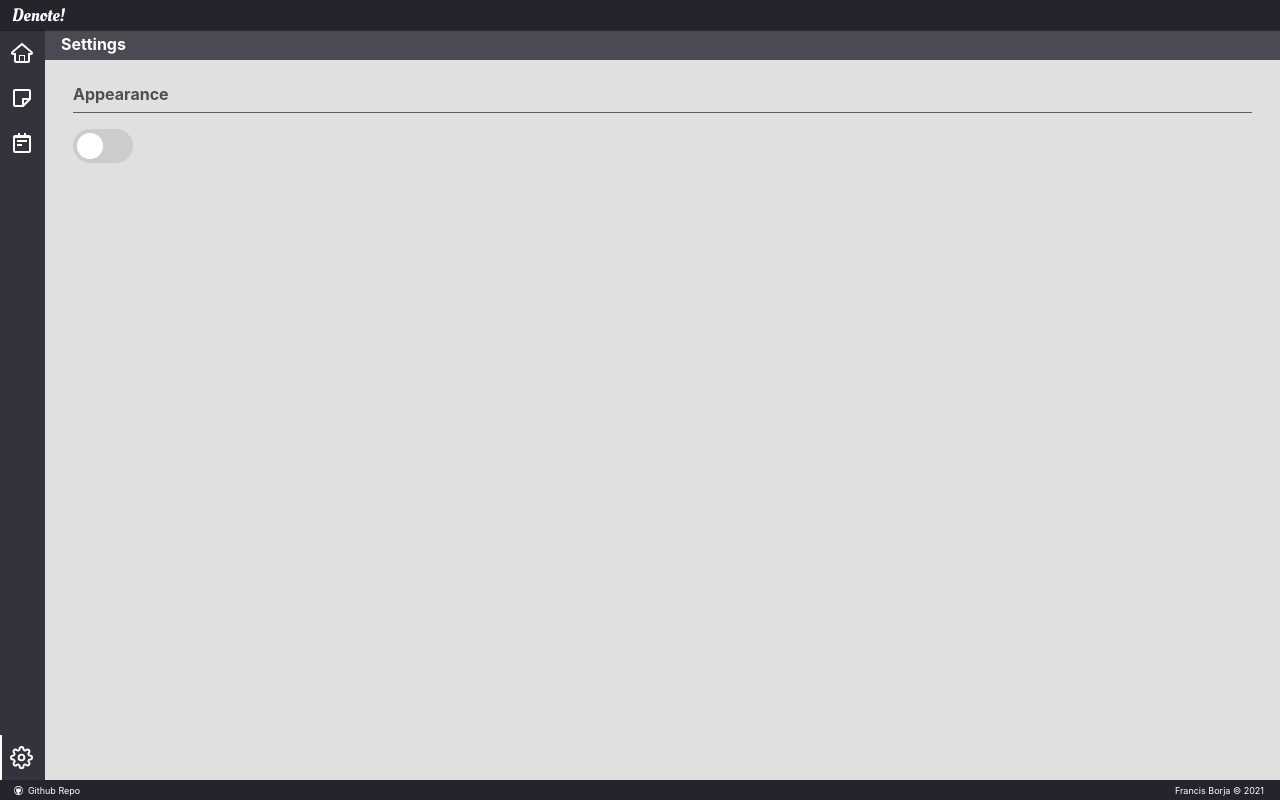
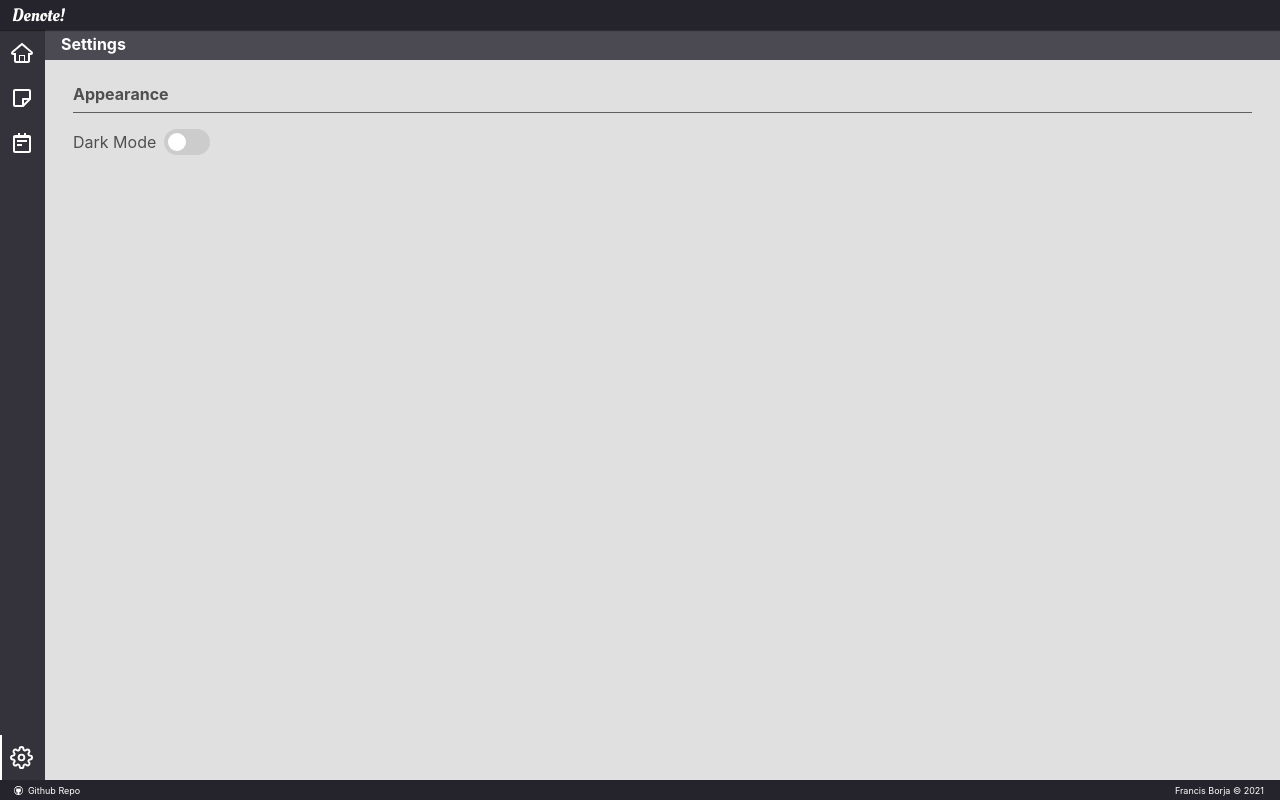
Before and after one commit to fborja44/noteworks, a React (Create React App) app in the folder client/: page /#/settings in a window 1280 px wide. Built offline with nearby package versions, Linux system fonts and the light colour scheme.

Commit message:
feat: darkmode styles

```diff
--- a/client/src/common/theme.ts
+++ b/client/src/common/theme.ts
@@ -1,35 +1,43 @@
 export interface AppTheme {
-  mainBackground: string;
-  mainTextPrimary: string;
-  mainTextSecondary: string;
-
+  main: {
+    background: string;
+    textPrimary: string;
+    textSecondary: string;
+  };
   note: {
-    noteBackground: string;
-    noteTextPrimary: string;
-    noteTextSecondary: string;
+    background: string;
+    textPrimary: string;
+    textSecondary: string;
+    borderColor: string;
   };
 }
 
 export const lightTheme: AppTheme = {
-  mainBackground: "#0E0E0",
-  mainTextPrimary: "#4f4f4f",
-  mainTextSecondary: "#000",
+  main: {
+    background: "#E0E0E0",
+    textPrimary: "#4f4f4f",
+    textSecondary: "#000",
+  },
 
   note: {
-    noteBackground: "#FFF",
-    noteTextPrimary: "#333333",
-    noteTextSecondary: "#828282",
+    background: "#FFF",
+    textPrimary: "#333333",
+    textSecondary: "#828282",
+    borderColor: "#828282",
   },
 };
 
 export const darkTheme: AppTheme = {
-  mainBackground: "#111111",
-  mainTextPrimary: "#FFF",
-  mainTextSecondary: "#EEE",
+  main: {
+    background: "#1E1E22",
+    textPrimary: "#DDD",
+    textSecondary: "#EEE",
+  },
 
   note: {
-    noteBackground: "#1F1F23",
-    noteTextPrimary: "#FFF",
-    noteTextSecondary: "#BDBDBD",
+    background: "#3C3B45",
+    textPrimary: "#DDD",
+    textSecondary: "#BDBDBD",
+    borderColor: "#5f5f5f",
   },
 };
--- a/client/src/components/App.tsx
+++ b/client/src/components/App.tsx
@@ -7,6 +7,7 @@ import { Switch, Route, useLocation } from "react-router-dom";
 /** @jsxRuntime classic */
 /** @jsx jsx */
 import { jsx, ThemeProvider } from "@emotion/react";
+import styled from "@emotion/styled";
 
 // Common imports
 import { Quicknote, Marknote } from "../common/types";
@@ -26,6 +27,11 @@ import SettingsPage from "./settings/SettingsPage";
 import "../css/app.css";
 import "../css/quicknotes.css";
 import "../css/marknotes.css";
+
+const RendererContainer = styled.div`
+  background-color: ${(props) => props.theme.main.background};
+  color: ${(props) => props.theme.main.textPrimary};
+`;
 
 /**
  * Main application component
@@ -147,8 +153,8 @@ const App = () => {
   const [appTheme, setAppTheme] = useState(lightTheme);
 
   return (
-    <div className="App">
-      <ThemeProvider theme={appTheme}>
+    <ThemeProvider theme={appTheme}>
+      <RendererContainer>
         <Header />
         <div className="app-container">
           <Sidebar selectedTab={selectedTab} setSelectedTab={setSelectedTab} />
@@ -195,8 +201,8 @@ const App = () => {
           </Switch>
         </div>
         <Footer />
-      </ThemeProvider>
-    </div>
+      </RendererContainer>
+    </ThemeProvider>
   );
 };
 
--- a/client/src/components/Section.tsx
+++ b/client/src/components/Section.tsx
@@ -18,7 +18,7 @@ export const SectionTitle = styled.h1`
   margin: 0 0 0.5em 0;
   font-size: 16px;
   font-weight: 700;
-  color: #4f4f4f;
+  color: ${(props) => props.theme.main.textPrimary};
   display: flex;
   align-items: center;
   user-select: none;
--- a/client/src/components/marknotes/MNComponent.tsx
+++ b/client/src/components/marknotes/MNComponent.tsx
@@ -20,14 +20,14 @@ import MNFooter from "./MNFooter";
 import NoteContent, { MarknoteBody } from "../notes/NoteContent";
 
 const MarknoteContainer = styled.div`
-  background-color: ${ (props) => props.theme.note.noteBackground};
+  background-color: ${ (props) => props.theme.note.background};
   margin: 0 10px 0 10px;
   width: 240px;
   height: 330px;
   justify-self: center;
   font-size: 13px;
   font-family: "Source Sans Pro", sans-serif !important;
-  border: 1px solid #828282;
+  border: 1px solid ${ (props) => props.theme.note.borderColor};
 
   &:hover {
     border: 1px solid #26a7fd;
--- a/client/src/components/notes/NoteContent.tsx
+++ b/client/src/components/notes/NoteContent.tsx
@@ -8,13 +8,13 @@ import styled from "@emotion/styled";
 export const MarknoteBody = styled.div`
   height: 100%;
   padding: 0.5rem;
-  color: var(--note-text-color-primary);
+  color: ${(props) => props.theme.note.textPrimary};
 `;
 
 export const QuicknoteBody = styled.textarea`
   height: 100%;
   padding: 0.5rem;
-  color: var(--note-text-color-primary);
+  color: ${(props) => props.theme.note.textPrimary};
 `;
 
 const NoteContent = styled.div`
@@ -22,7 +22,7 @@ const NoteContent = styled.div`
   flex-direction: column;
   justify-content: space-between;
   white-space: pre-wrap; /* keep spacing added to text */
-  color: var(--note-text-color-primary);
+  color: ${(props) => props.theme.note.textPrimary};
   font-weight: 500;
   width: 100%;
   height: 100%;
--- a/client/src/components/notes/NoteFooter.tsx
+++ b/client/src/components/notes/NoteFooter.tsx
@@ -16,7 +16,7 @@ const NoteFooterContainer = styled.div`
   align-items: center;
   justify-content: space-between;
   padding: 3px 0.5rem 3px 0.5rem;
-  border-top: 1px solid #828282;
+  border-top: 1px solid ${ (props) => props.theme.note.borderColor};
 `;
 
 export const NoteFooterSection = styled.div`
--- a/client/src/components/quicknotes/QNComponent.tsx
+++ b/client/src/components/quicknotes/QNComponent.tsx
@@ -21,13 +21,13 @@ import NoteContent, { QuicknoteBody } from "../notes/NoteContent";
 
 // TODO: Fix borders on different monitors
 const QuicknoteContainer = styled.div`
-  background-color: ${ (props) => props.theme.note.noteBackground};
+  background-color: ${ (props) => props.theme.note.background};
   width: 230px;
   height: fit-content;
   justify-self: center;
   font-size: 13px;
   font-family: "Source Sans Pro", sans-serif !important;
-  border: 1px solid #828282;
+  border: 1px solid ${ (props) => props.theme.note.borderColor};
   box-sizing: border-box;
 
   textarea {
@@ -37,6 +37,10 @@ const QuicknoteContainer = styled.div`
     font-size: 13px;
     font-family: "Source Sans Pro", sans-serif !important;
     font-weight: 500;
+
+    &::placeholder {
+      color: ${ (props) => props.theme.note.textSecondary};
+    }
   }
 
   textarea::-webkit-scrollbar {
--- a/client/src/components/settings/SettingsPage.tsx
+++ b/client/src/components/settings/SettingsPage.tsx
@@ -3,6 +3,11 @@
 // React imports
 import { Theme } from "@emotion/react";
 import React from "react";
+
+/** @jsxRuntime classic */
+/** @jsx jsx */
+import { jsx, ThemeProvider } from "@emotion/react";
+import styled from "@emotion/styled";
 
 // Common imports
 import { AppTheme, darkTheme, lightTheme } from "../../common/theme";
@@ -11,6 +16,17 @@ import { AppTheme, darkTheme, lightTheme } from "../../common/theme";
 import PageHeader from "../pageheader/PageHeader";
 import Section from "../Section";
 import ToggleSwitch from "./ToggleSwitch";
+
+const Option = styled.div`
+  display: flex;
+  align-items: center;
+  background-color: inherit;
+`;
+
+const OptionLabel = styled.div`
+  color: ${(props) => props.theme.main.textPrimary};
+  margin-right: 0.5em;
+`;
 
 export interface SettingsPageProps {
   appTheme: Theme;
@@ -26,6 +42,8 @@ const SettingsPage: React.FC<SettingsPageProps> = ({
       <PageHeader title="Settings" />
       <div className="main-content-wrapper">
         <Section name="Appearance">
+          <Option>
+            <OptionLabel>Dark Mode</OptionLabel>
             <ToggleSwitch
               isToggled={appTheme === lightTheme ? false : true}
               onToggle={() =>
@@ -34,6 +52,7 @@ const SettingsPage: React.FC<SettingsPageProps> = ({
                 )
               }
             />
+          </Option>
         </Section>
       </div>
     </React.Fragment>
--- a/client/src/components/settings/ToggleSwitch.tsx
+++ b/client/src/components/settings/ToggleSwitch.tsx
@@ -12,8 +12,8 @@ import styled from "@emotion/styled";
 const Switch = styled.label`
   position: relative;
   display: inline-block;
-  width: 60px;
-  height: 34px;
+  width: 46px;
+  height: 26px;
 
   input {
     opacity: 0;
@@ -22,11 +22,11 @@ const Switch = styled.label`
   }
 
   input:checked + .slider:before {
-    transform: translateX(26px);
+    transform: translateX(20px);
   }
 
   input:checked + .slider {
-    background-color: lightblue; /* Toggled on background color */
+    background-color: #424247; /* Toggled on background color */
   }
 `;
 
@@ -39,15 +39,13 @@ const Slider = styled.span`
   bottom: 0;
 
   background-color: #ccc;
-  transition: 0.4s;
-
   border-radius: 34px;
 
   &:before {
     position: absolute;
     content: "";
-    height: 26px;
-    width: 26px;
+    height: 18px;
+    width: 18px;
     left: 4px;
     bottom: 4px;
     background-color: white;
--- a/client/src/components/sidebar/SidebarButton.tsx
+++ b/client/src/components/sidebar/SidebarButton.tsx
@@ -61,7 +61,6 @@ const SidebarButton: React.FC<SidebarButtonProps> = ({
   selectedTab,
   setSelectedTab,
 }) => {
-  console.log(selectedTab === route);
   return (
     <ButtonItem>
       <Link to={route} onClick={() => setSelectedTab(route)} title={title}>
--- a/client/src/css/app.css
+++ b/client/src/css/app.css
@@ -54,7 +54,6 @@
 
 /** General Styles **/
 body {
-  background-color: var(--background-color-primary);
   height: 100vh;
   max-width: 100vw;
 }
```
Lines whose indentation alone changed are shown as unchanged.
